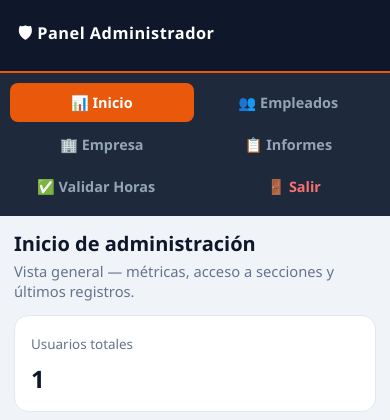
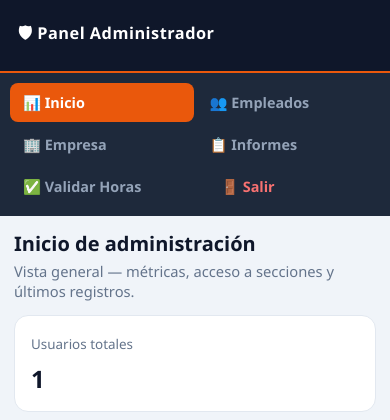
Before and after one commit to camir-hub/Control_Horario-Superpekes, a Flask app: page /admin in a window 390 px wide. Shown: the top 420 px of the page. Run offline with Flask 3, Linux system fonts and the light colour scheme; a user stored in the database is signed in; data comes from the database, SQL or seed files in the repository; data that the repository does not hold is empty.

Commit message:
Los accesos de navegación del administrador se quedan justificados a la izquierda

```diff
--- a/static/css/responsive.css
+++ b/static/css/responsive.css
@@ -132,7 +132,8 @@ table,
 
     .sb-nav a {
         flex: 1 1 160px;
-        justify-content: center;
+        justify-content: flex-start;
+        text-align: left;
     }
 
     .content {
```
